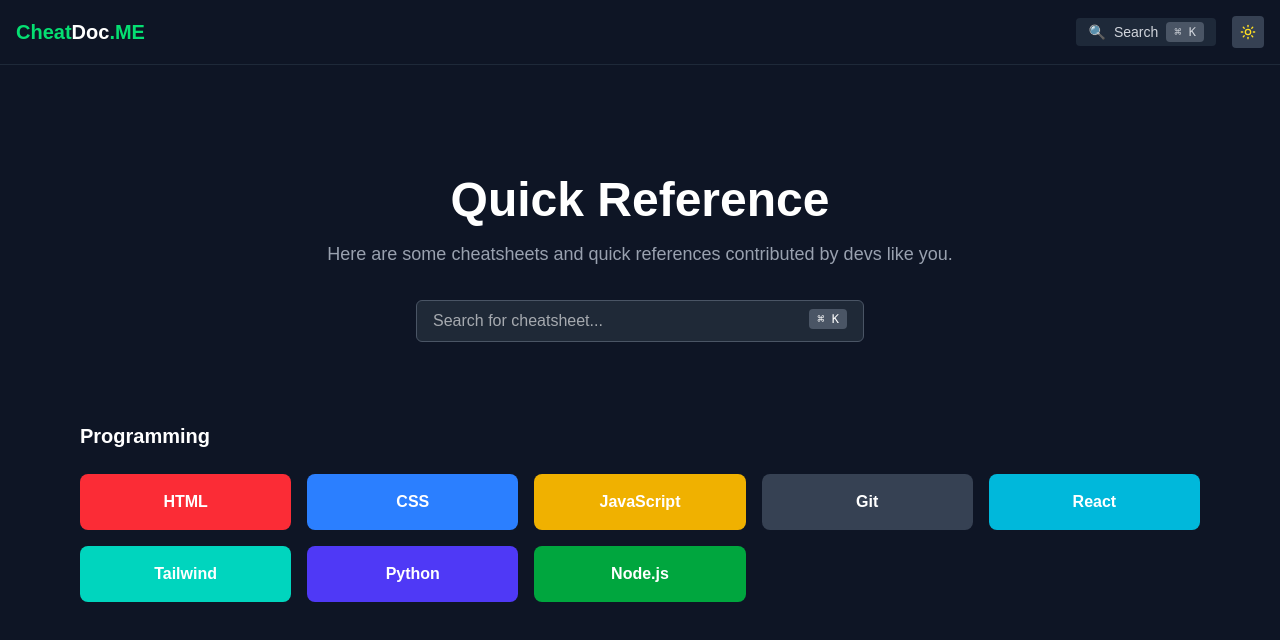
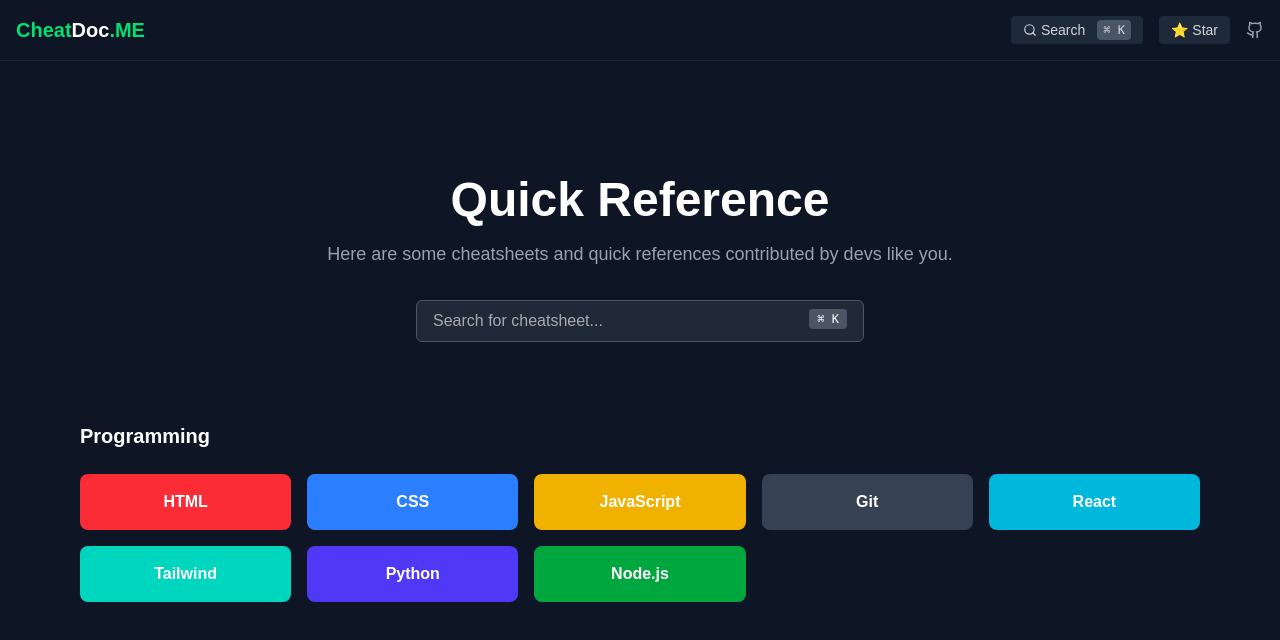
Before and after one commit to luiscolon0426/cheat-doc, a Next.js app in the folder cheat-doc/: page / in a window 1280 px wide. Shown: the top 640 px of the page. Built offline with nearby package versions, Linux system fonts and the light colour scheme; no server answers.

Commit message:
added github api

```diff
--- /dev/null
+++ b/cheat-doc/src/app/api/github-stars.ts
@@ -0,0 +1,28 @@
+// pages/api/github-stars.ts
+import type { NextApiRequest, NextApiResponse } from "next";
+
+export default async function handler(
+  req: NextApiRequest,
+  res: NextApiResponse
+) {
+  const GITHUB_OWNER = "luiscolon0426"; // Replace with your GitHub username
+  const GITHUB_REPO = "https://github.com/luiscolon0426/cheat-doc"; // Replace with your repository name
+
+  try {
+    const response = await fetch(
+      `https://api.github.com/repos/${GITHUB_OWNER}/${GITHUB_REPO}`
+    );
+
+    if (!response.ok) {
+      throw new Error("Failed to fetch repository data");
+    }
+
+    const data = await response.json();
+    const stars = data.stargazers_count;
+
+    res.status(200).json({ stars });
+  } catch (error) {
+    console.error("Error fetching GitHub stars:", error);
+    res.status(500).json({ error: "Failed to fetch GitHub stars" });
+  }
+}
--- a/cheat-doc/src/app/components/Header.tsx
+++ b/cheat-doc/src/app/components/Header.tsx
@@ -1,14 +1,25 @@
+// components/Header.tsx
 "use client";
 import Link from "next/link";
-import { Sun, Moon } from "lucide-react";
-import { useState } from "react";
+import { useEffect, useState } from "react";
+import { Github, Search } from "lucide-react";
 
-export default function Header({
-  onSearchClick,
-}: {
-  onSearchClick: () => void;
-}) {
-  const [darkMode, setDarkMode] = useState(true);
+export default function Header() {
+  const [stars, setStars] = useState<number | null>(null);
+
+  useEffect(() => {
+    const fetchStars = async () => {
+      try {
+        const response = await fetch("/api/github-stars");
+        const data = await response.json();
+        setStars(data.stars);
+      } catch (error) {
+        console.error("Error fetching star count:", error);
+      }
+    };
+
+    fetchStars();
+  }, []);
 
   return (
     <header className="fixed top-0 left-0 right-0 z-50 bg-[#0e1525] border-b border-gray-800">
@@ -18,28 +29,46 @@
           Cheat<span className="text-white">Doc</span>.ME
         </Link>
 
-        {/* Actions */}
-        <div className="flex items-center gap-2">
-          {/* Search Trigger */}
-          <div
-            onClick={onSearchClick}
-            className="bg-gray-800 text-sm text-gray-300 px-3 py-1 rounded hover:bg-gray-700 cursor-pointer flex items-center gap-2"
+        {/* Right Controls */}
+        <div className="flex items-center gap-4">
+          {/* Search */}
+          <button
+            className="flex items-center gap-1 bg-gray-800 hover:bg-gray-700 px-3 py-1 rounded text-gray-300 text-sm transition"
+            onClick={() =>
+              window.dispatchEvent(
+                new KeyboardEvent("keydown", {
+                  key: "k",
+                  metaKey: true,
+                })
+              )
+            }
           >
-            🔍 <span className="hidden sm:inline">Search</span>
-            <kbd className="bg-gray-600 px-2 py-0.5 rounded text-xs">⌘ K</kbd>
-          </div>
+            <Search size={14} />
+            <span>Search</span>
+            <kbd className="ml-2 bg-gray-600 px-1.5 py-0.5 rounded text-xs">
+              ⌘ K
+            </kbd>
+          </button>
 
-          {/* Dark Mode Toggle */}
-          <button
-            onClick={() => setDarkMode(!darkMode)}
-            className="ml-2 p-2 rounded bg-gray-700 hover:bg-gray-600 transition"
+          {/* GitHub Star */}
+          <a
+            href="https://github.com/luiscolon0426/cheat-doc"
+            target="_blank"
+            rel="noopener noreferrer"
+            className="bg-gray-800 hover:bg-gray-700 px-3 py-1 rounded text-gray-300 text-sm"
           >
-            {darkMode ? (
-              <Sun className="w-4 h-4 text-yellow-300" />
-            ) : (
-              <Moon className="w-4 h-4 text-blue-300" />
-            )}
-          </button>
+            ⭐ Star {stars !== null ? `(${stars})` : ""}
+          </a>
+
+          {/* GitHub Icon */}
+          <a
+            href="https://github.com/luiscolon0426"
+            target="_blank"
+            className="text-gray-400 hover:text-white transition"
+            aria-label="GitHub"
+          >
+            <Github size={18} />
+          </a>
         </div>
       </div>
     </header>
```
